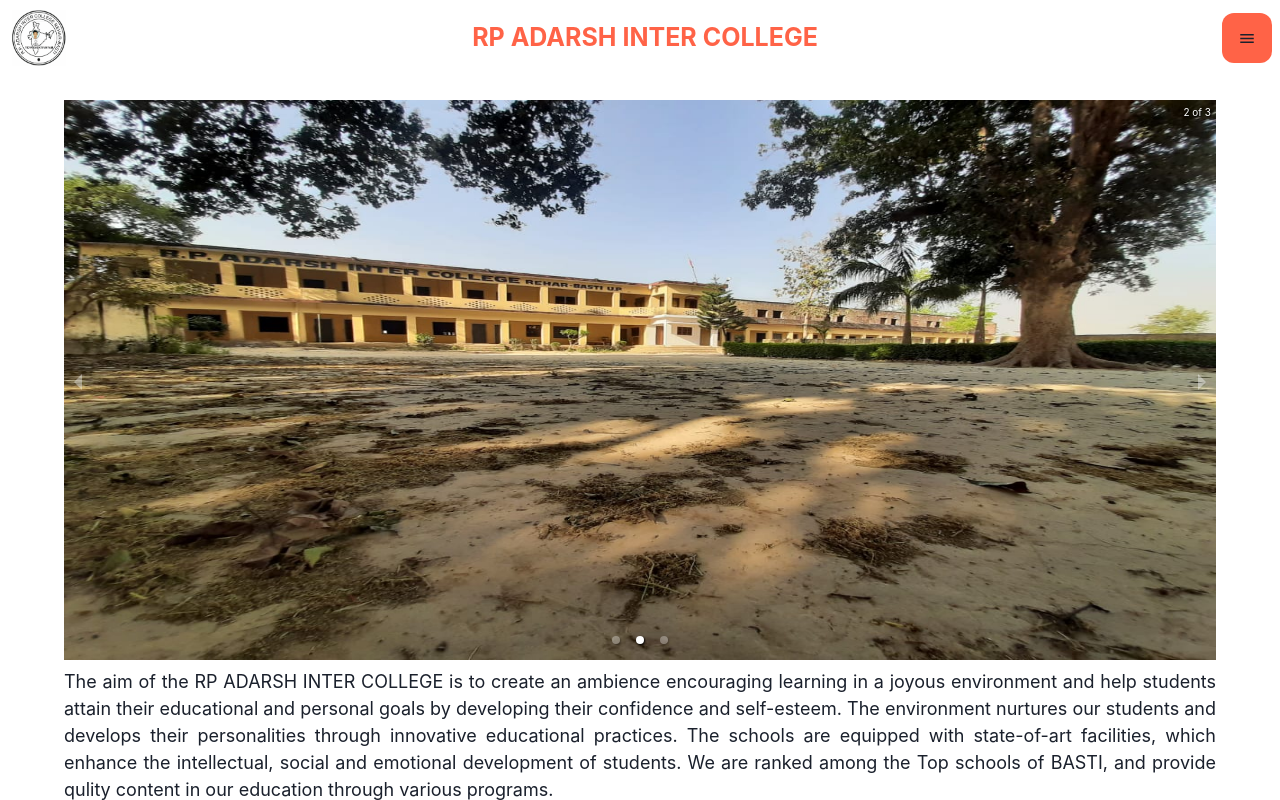
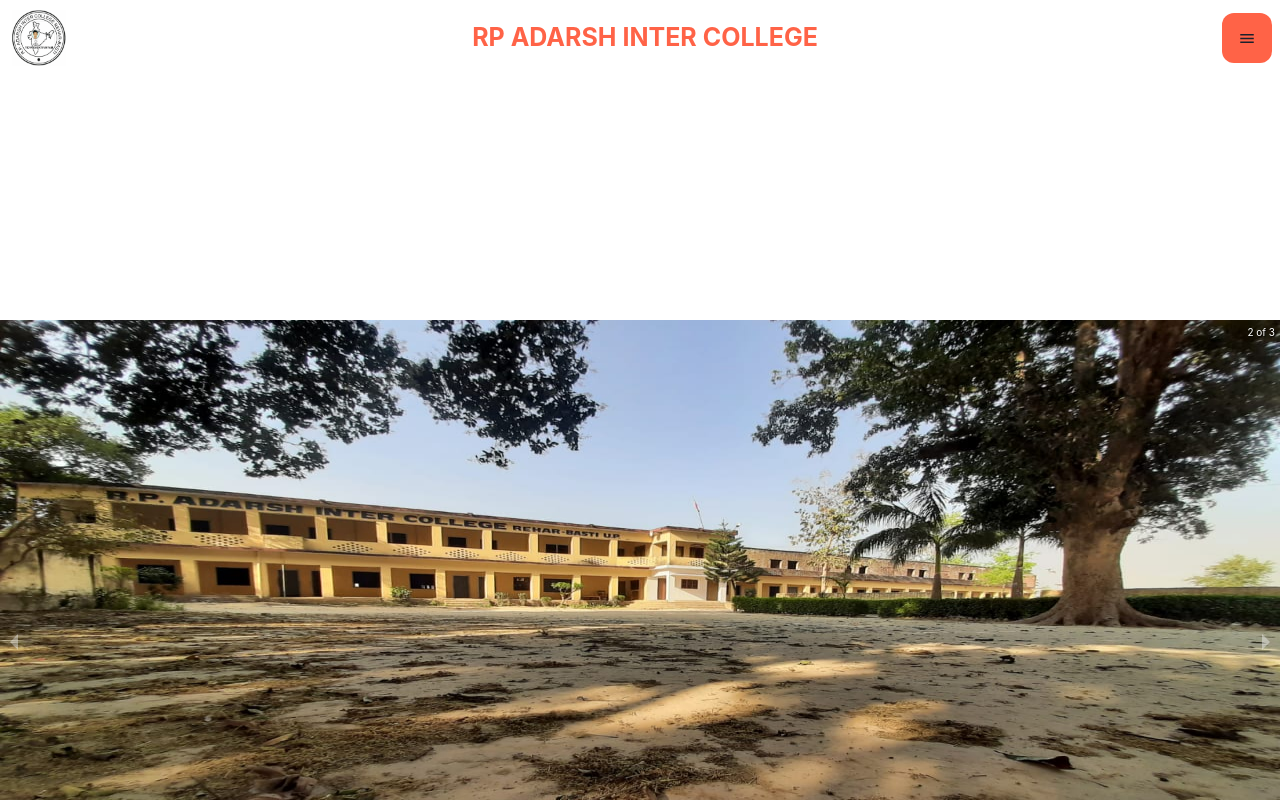
Before and after one commit to vikas8004/rpadarsh, a React (Vite) app in the folder frontend/: page / in a window 1280 px wide. Shown: the top 800 px of the page. Built offline with nearby package versions, Linux system fonts and the light colour scheme.

Commit message:
Update Home.jsx

```diff
--- a/frontend/src/components/Home.jsx
+++ b/frontend/src/components/Home.jsx
@@ -21,11 +21,11 @@
       <VStack justifyContent={"center"}>
         <Box
           display={"flex"}
-          width={"90vw"}
+          width={"100vw"}
           mx="auto"
           justifyContent={"center"}
           alignItems={"center"}
-          mt={100}
+          mt={80}
         >
           <Carousel infiniteLoop autoPlay showThumbs={false}>
             <Box>
@@ -33,14 +33,14 @@
                 src={img3}
                 alt="img1"
 
-                height={"70vh"}
+                height={["50","80vh"]}
               />
             </Box>
             <Box>
-              <Image src={img4} alt="img1" height={"70vh"} />
+              <Image src={img4} alt="img1" height={["50","80vh"]} />
             </Box>
             <Box>
-              <Image src={img5} alt="img1" height={"70vh"} />
+              <Image src={img5} alt="img1" height={["50","80vh"]} />
             </Box>
           </Carousel>
         </Box>
```
